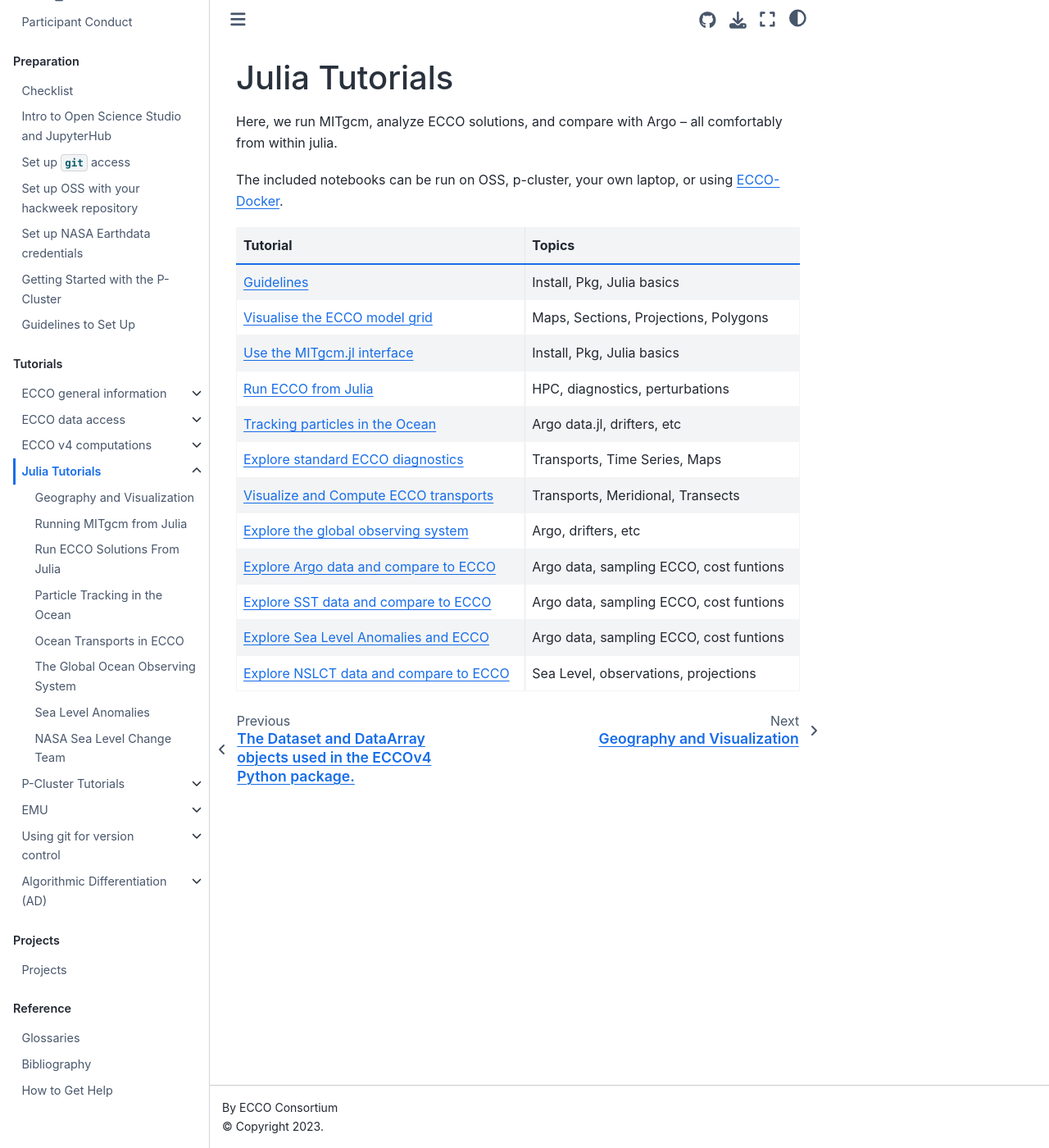
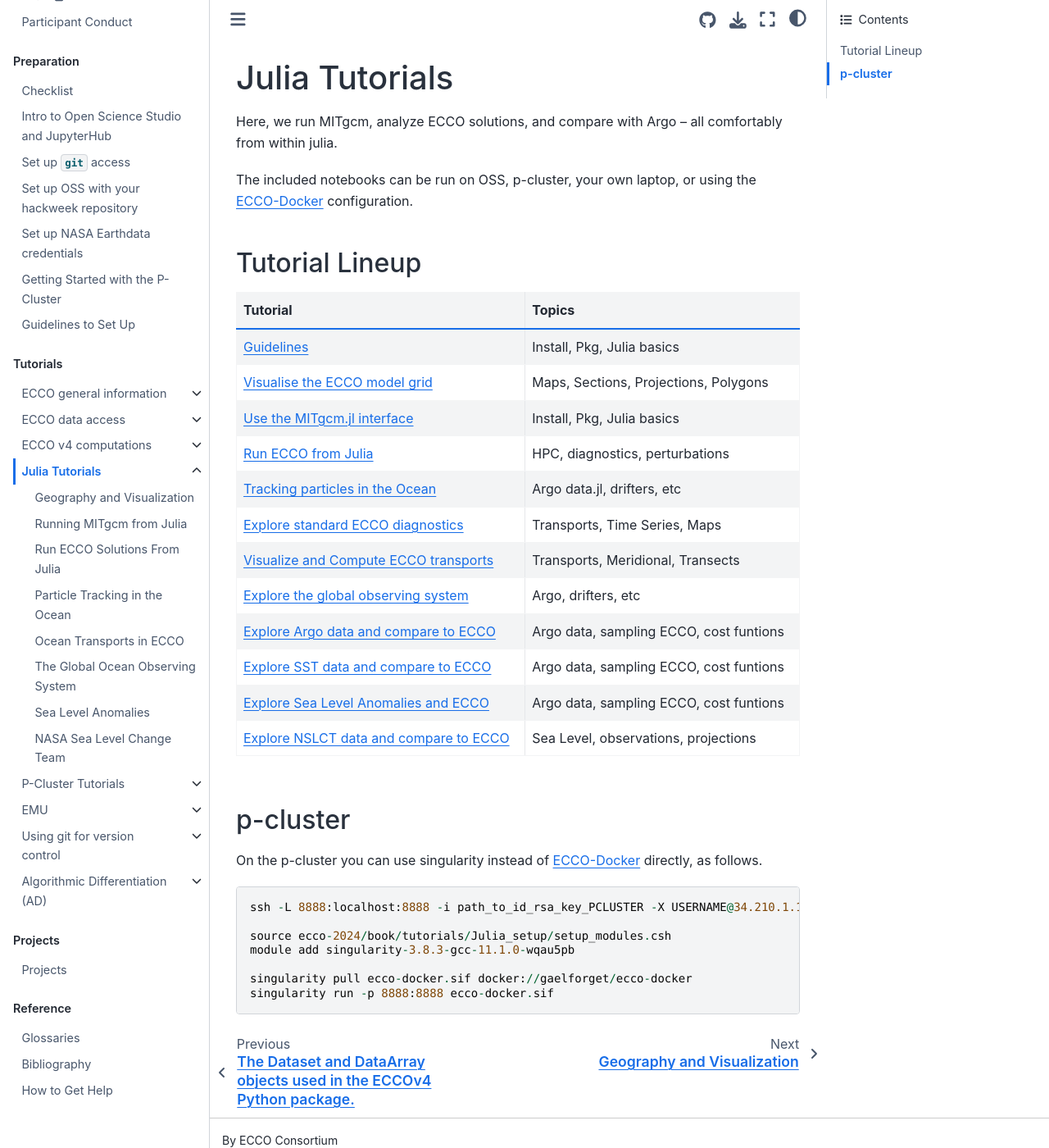
Before and after one commit to ECCO-Hackweek/ecco-2024, a Jupyter Book: the page built from book/tutorials/Julia_ECCO_and_more_index.md, in a window 1280 px wide and 1400 px high. Shown: the whole window at 82% size. Built offline with Jupyter Book 1.0.4 settings and Sphinx 7.4.7 and the Sphinx Book theme 1.1.4, drawn with Linux system fonts in a browser that asks for light colours; pages that are not in the unit, such as notebooks, are missing from menus.

Commit message:
improve, add p-cluster + ecco-docker directions

````diff
--- a/book/tutorials/Julia_ECCO_and_more_index.md
+++ b/book/tutorials/Julia_ECCO_and_more_index.md
@@ -2,7 +2,9 @@
 
 Here, we run MITgcm, analyze ECCO solutions, and compare with Argo -- all comfortably from within julia.
 
-The included notebooks can be run on OSS, p-cluster, your own laptop, or using [ECCO-Docker](https://github.com/gaelforget/ECCO-Docker).
+The included notebooks can be run on OSS, p-cluster, your own laptop, or using the [ECCO-Docker](https://github.com/gaelforget/ECCO-Docker) configuration.
+
+## Tutorial Lineup
 
 | Tutorial | Topics |
 | -  | - |
@@ -18,3 +20,17 @@ The included notebooks can be run on OSS, p-cluster, your own laptop, or using [
 | [Explore SST data and compare to ECCO](./Julia_ECCO_and_more/SST.ipynb) | Argo data, sampling ECCO, cost funtions |
 | [Explore Sea Level Anomalies and ECCO](./Julia_ECCO_and_more/SeaLevelAnomalies.ipynb) | Argo data, sampling ECCO, cost funtions |
 | [Explore NSLCT data and compare to ECCO](./Julia_ECCO_and_more/NSLCT.ipynb) | Sea Level, observations, projections |
+
+## p-cluster
+
+On the p-cluster you can use singularity instead of [ECCO-Docker](https://github.com/gaelforget/ECCO-Docker) directly, as follows.
+
+```
+ssh -L 8888:localhost:8888 -i path_to_id_rsa_key_PCLUSTER -X USERNAME@34.210.1.198
+
+source ecco-2024/book/tutorials/Julia_setup/setup_modules.csh
+module add singularity-3.8.3-gcc-11.1.0-wqau5pb
+
+singularity pull ecco-docker.sif docker://gaelforget/ecco-docker
+singularity run -p 8888:8888 ecco-docker.sif
+```
````
